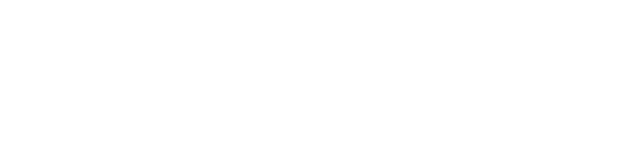
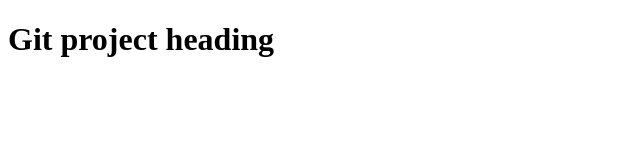
Before and after one commit to chatJF/git-one, a plain HTML site: page index.html in a window 1280 px wide. Shown: the whole page, without its empty margins (0-640 px from the left). Drawn offline with Linux system fonts and the light colour scheme.

Commit message:
Change index page heading and added css

```diff
--- a/index.html
+++ b/index.html
@@ -4,9 +4,9 @@
     <meta charset="UTF-8">
     <meta name="viewport" content="width=device-width, initial-scale=1.0">
     <meta http-equiv="X-UA-Compatible" content="ie=edge">
-    <title>Document</title>
+    <title>MY Git Project</title>
 </head>
 <body>
-
+    <h1>Git project heading</h1>
 </body>
 </html>
--- /dev/null
+++ b/style.css
@@ -0,0 +1,3 @@
+body{
+    color: red;
+}
```
